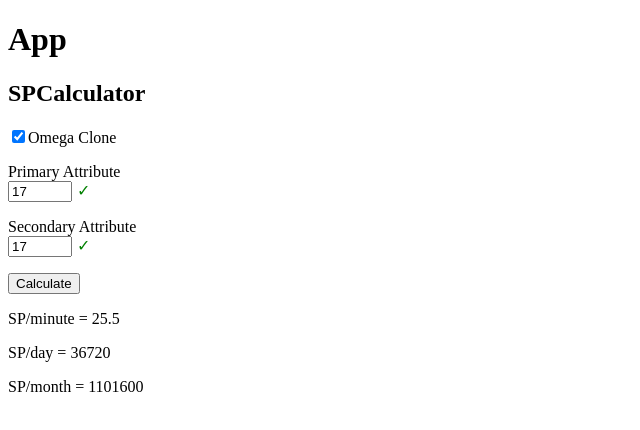
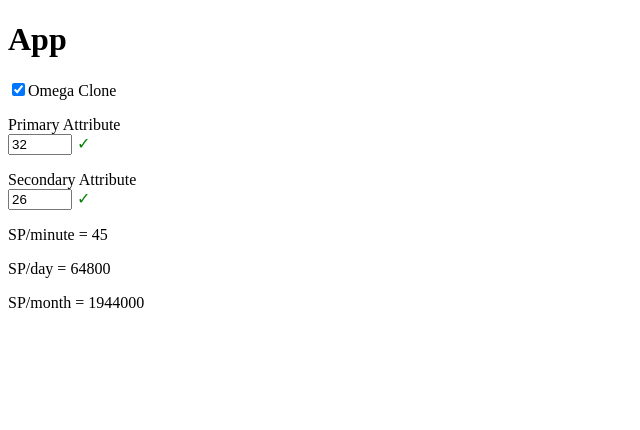
Before and after one commit to leelusama/eve-sp-farm, a React (Create React App) app: page / in a window 1280 px wide. Shown: the top 430 px of the page, without its empty margins (0-640 px from the left). Built offline with nearby package versions, Linux system fonts and the light colour scheme.

Commit message:
rework app

```diff
--- a/src/components/App/App.js
+++ b/src/components/App/App.js
@@ -1,11 +1,69 @@
 import React from 'react';
-import SPCalculator from '../SPCalculator';
+import SPCalculatorForm from '../SPCalculatorForm';
 
-export default function App() {
-  return (
-    <div>
-      <h1>App</h1>
-      <SPCalculator />
-    </div>
-  );
+class App extends React.Component {
+  constructor(props) {
+    super(props);
+
+    this.state = {
+      omegaClone: true,
+      primaryAttribute: 32,
+      secondaryAttribute: 26,
+    };
+
+    this.handleChange = this.handleChange.bind(this);
+    this.handleSubmit = this.handleSubmit.bind(this);
+  }
+
+  handleChange(e) {
+    const { name, value, checked } = e.target;
+    switch (name) {
+      case 'omegaClone':
+        this.setState({ omegaClone: checked });
+        break;
+      case 'primaryAttribute':
+      case 'secondaryAttribute':
+        this.setState({ [name]: Number(value) });
+        break;
+      default:
+        break;
+    }
+  }
+
+  handleSubmit(e) {
+    e.preventDefault();
+  }
+
+  calculate() {
+    const { omegaClone, primaryAttribute, secondaryAttribute } = this.state;
+    const omegaMod = omegaClone ? 1 : 0.5;
+    const spPerMinute =
+      (primaryAttribute + secondaryAttribute * 0.5) * omegaMod;
+    const spPerDay = spPerMinute * 60 * 24;
+    const spPerMonth = spPerDay * 30;
+
+    return [spPerMinute, spPerDay, spPerMonth];
+  }
+  render() {
+    const { omegaClone, primaryAttribute, secondaryAttribute } = this.state;
+    const [spPerMinute, spPerDay, spPerMonth] = this.calculate();
+
+    return (
+      <div>
+        <h1>App</h1>
+        <SPCalculatorForm
+          omegaClone={omegaClone}
+          primaryAttribute={primaryAttribute}
+          secondaryAttribute={secondaryAttribute}
+          onChange={this.handleChange}
+          onSubmit={this.handleSubmit}
+        />
+        <p>SP/minute = {spPerMinute}</p>
+        <p>SP/day = {spPerDay}</p>
+        <p>SP/month = {spPerMonth}</p>
+      </div>
+    );
+  }
 }
+
+export default App;
--- a/src/components/SPCalculator/SPCalculator.js
+++ /dev/null
@@ -1,94 +0,0 @@
-import React from 'react';
-import AttributeInput from './AttributeInput';
-
-class SPCalculator extends React.Component {
-  constructor(props) {
-    super(props);
-
-    this.state = {
-      omegaClone: true,
-      primaryAttribute: 17,
-      secondaryAttribute: 17,
-    };
-
-    this.handleChange = this.handleChange.bind(this);
-    this.handleSubmit = this.handleSubmit.bind(this);
-  }
-
-  handleChange(e) {
-    const { name, value, checked } = e.target;
-    switch (name) {
-      case 'omegaClone':
-        this.setState({ omegaClone: checked });
-        break;
-      case 'primaryAttribute':
-      case 'secondaryAttribute':
-        this.setState({ [name]: Number(value) });
-        break;
-      default:
-        break;
-    }
-  }
-
-  handleSubmit(e) {
-    e.preventDefault();
-  }
-
-  calculate() {
-    const { omegaClone, primaryAttribute, secondaryAttribute } = this.state;
-    const omegaMod = omegaClone ? 1 : 0.5;
-    const spPerMinute =
-      (primaryAttribute + secondaryAttribute * 0.5) * omegaMod;
-    const spPerDay = spPerMinute * 60 * 24;
-    const spPerMonth = spPerDay * 30;
-
-    return [spPerMinute, spPerDay, spPerMonth];
-  }
-
-  render() {
-    const { omegaClone, primaryAttribute, secondaryAttribute } = this.state;
-    const [spPerMinute, spPerDay, spPerMonth] = this.calculate();
-    return (
-      <section>
-        <h2>SPCalculator</h2>
-        <form onSubmit={this.handleSubmit}>
-          <p>
-            <input
-              id='omegaClone'
-              type='checkbox'
-              name='omegaClone'
-              checked={omegaClone}
-              onChange={this.handleChange}
-            />
-            <label htmlFor='omegaClone'>Omega Clone</label>
-          </p>
-          <p>
-            <AttributeInput
-              name='primaryAttribute'
-              label='Primary Attribute'
-              value={primaryAttribute}
-              onChange={this.handleChange}
-            />
-          </p>
-          <p>
-            <AttributeInput
-              name='secondaryAttribute'
-              label='Secondary Attribute'
-              value={secondaryAttribute}
-              onChange={this.handleChange}
-            />
-          </p>
-          <span className='validity'></span>
-          <p>
-            <button type='submit'>Calculate</button>
-          </p>
-        </form>
-        <p>SP/minute = {spPerMinute}</p>
-        <p>SP/day = {spPerDay}</p>
-        <p>SP/month = {spPerMonth}</p>
-      </section>
-    );
-  }
-}
-
-export default SPCalculator;
--- a/src/components/SPCalculator/index.js
+++ /dev/null
@@ -1 +0,0 @@
-export { default } from './SPCalculator';
--- a/src/components/SPCalculator/AttributeInput.js
+++ b/src/components/SPCalculatorForm/AttributeInput.js
@@ -1,7 +1,7 @@
 import React from 'react';
 
 function AttributeInput(props) {
-  const { label, name, value, onChange: handleChange } = props;
+  const { label, name, defaultValue } = props;
   return (
     <React.Fragment>
       <label htmlFor={name}>{label}</label>
@@ -15,8 +15,7 @@ function AttributeInput(props) {
         step='1'
         placeholder='17 - 100'
         required
-        value={value}
-        onChange={handleChange}
+        defaultValue={defaultValue}
       />
       <span className='validity'></span>
     </React.Fragment>
--- /dev/null
+++ b/src/components/SPCalculatorForm/SPCalculatorForm.js
@@ -0,0 +1,42 @@
+import React from 'react';
+import AttributeInput from './AttributeInput';
+
+function SPCalculatorForm(props) {
+  const {
+    omegaClone,
+    primaryAttribute,
+    secondaryAttribute,
+    onChange: handleChange,
+    onSubmit: handleSubmit,
+  } = props;
+
+  return (
+    <form onChange={handleChange} onSubmit={handleSubmit}>
+      <p>
+        <input
+          id='omegaClone'
+          type='checkbox'
+          name='omegaClone'
+          defaultChecked={omegaClone}
+        />
+        <label htmlFor='omegaClone'>Omega Clone</label>
+      </p>
+      <p>
+        <AttributeInput
+          name='primaryAttribute'
+          label='Primary Attribute'
+          defaultValue={primaryAttribute}
+        />
+      </p>
+      <p>
+        <AttributeInput
+          name='secondaryAttribute'
+          label='Secondary Attribute'
+          defaultValue={secondaryAttribute}
+        />
+      </p>
+    </form>
+  );
+}
+
+export default SPCalculatorForm;
--- /dev/null
+++ b/src/components/SPCalculatorForm/index.js
@@ -0,0 +1 @@
+export { default } from './SPCalculatorForm';
```
